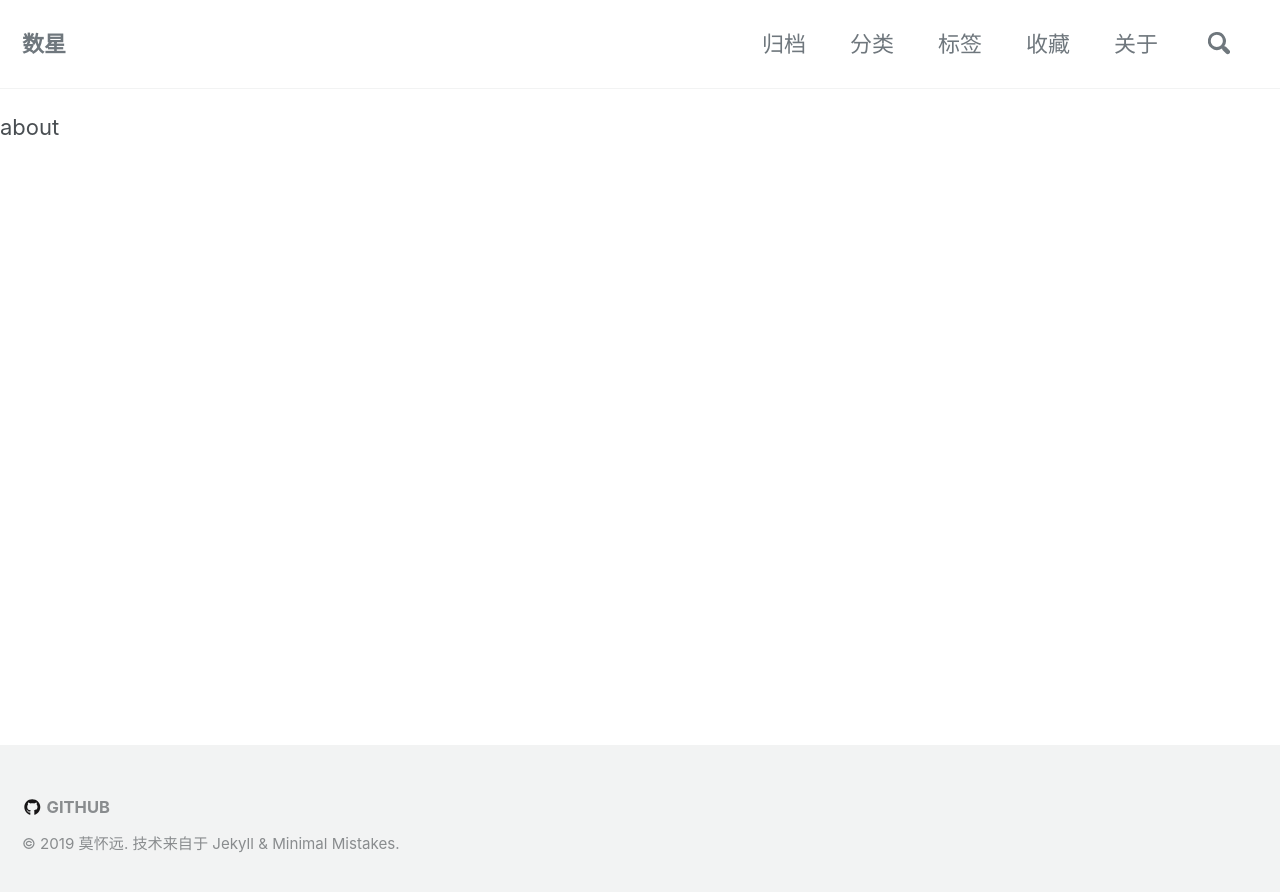
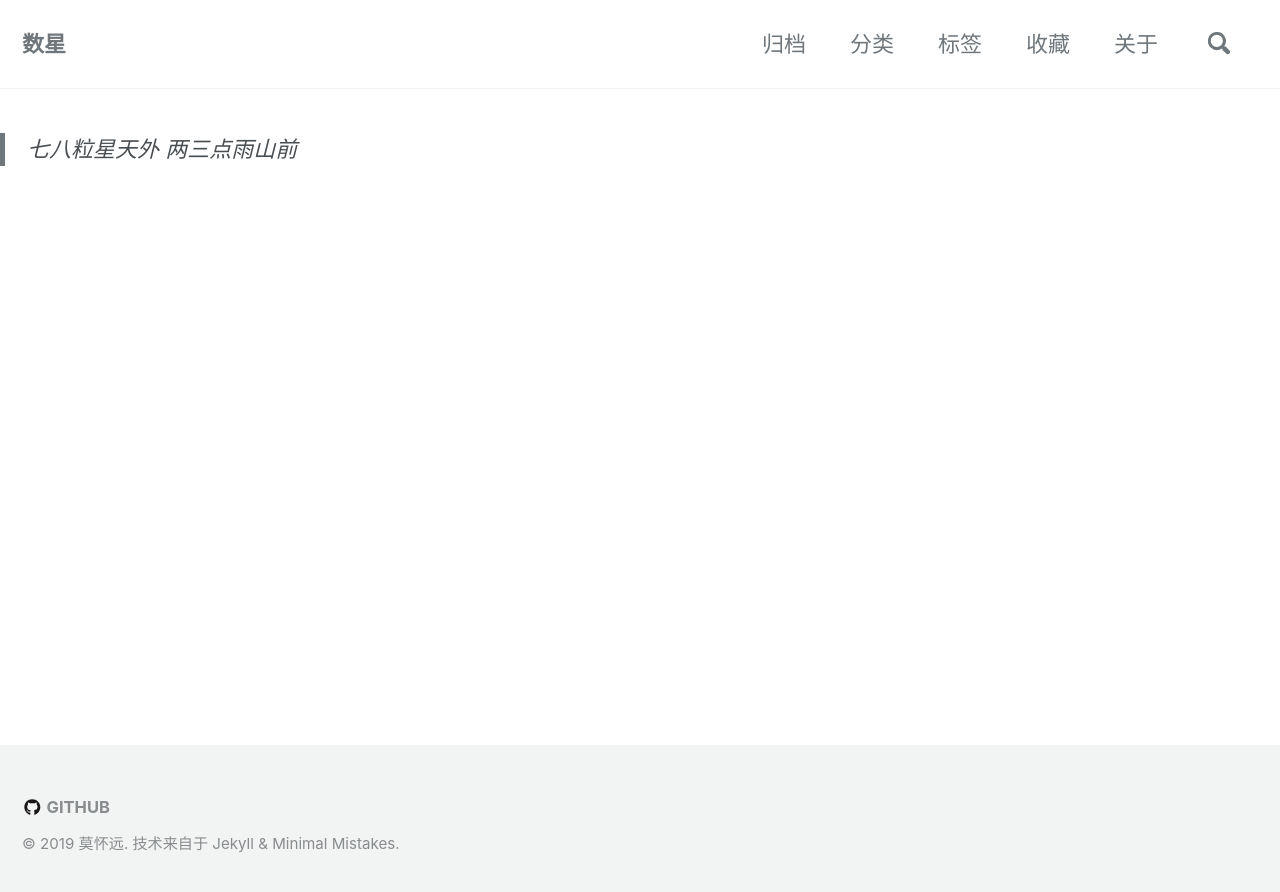
Before and after one commit to kuangyl0212/kuangyl0212.github.io.bak, a Jekyll site: the page built from _pages/about.md, in a window 1280 px wide. Shown: the top 892 px of the page. Built offline with Jekyll 4.4.1, drawn with Linux system fonts in a browser that asks for light colours; cached includes are drawn as plain includes; nearby versions of some CDN libraries; our own code applies the rules of GitHub Pages for plain Markdown files.

Commit message:
update about

```diff
--- a/_pages/about.md
+++ b/_pages/about.md
@@ -5,4 +5,4 @@ sitemap: false
 permalink: /about/
 ---
 
-about
+> 七八粒星天外 两三点雨山前
```
